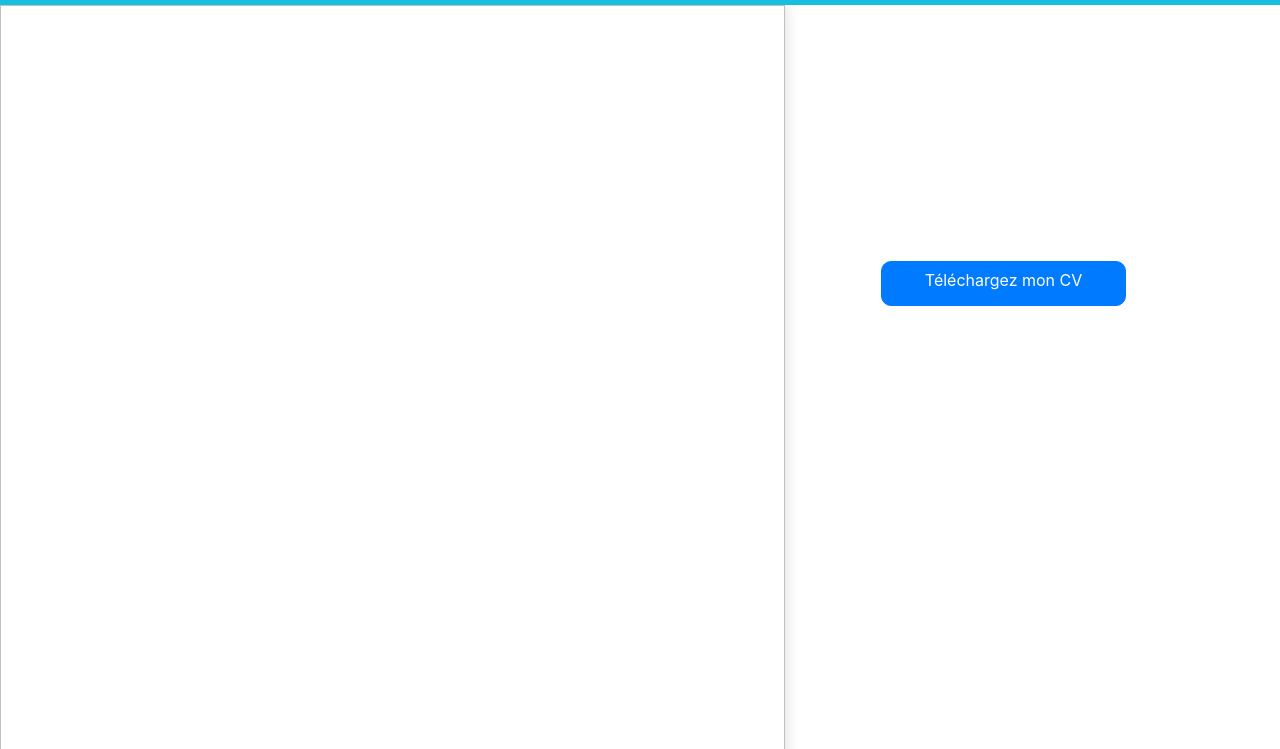
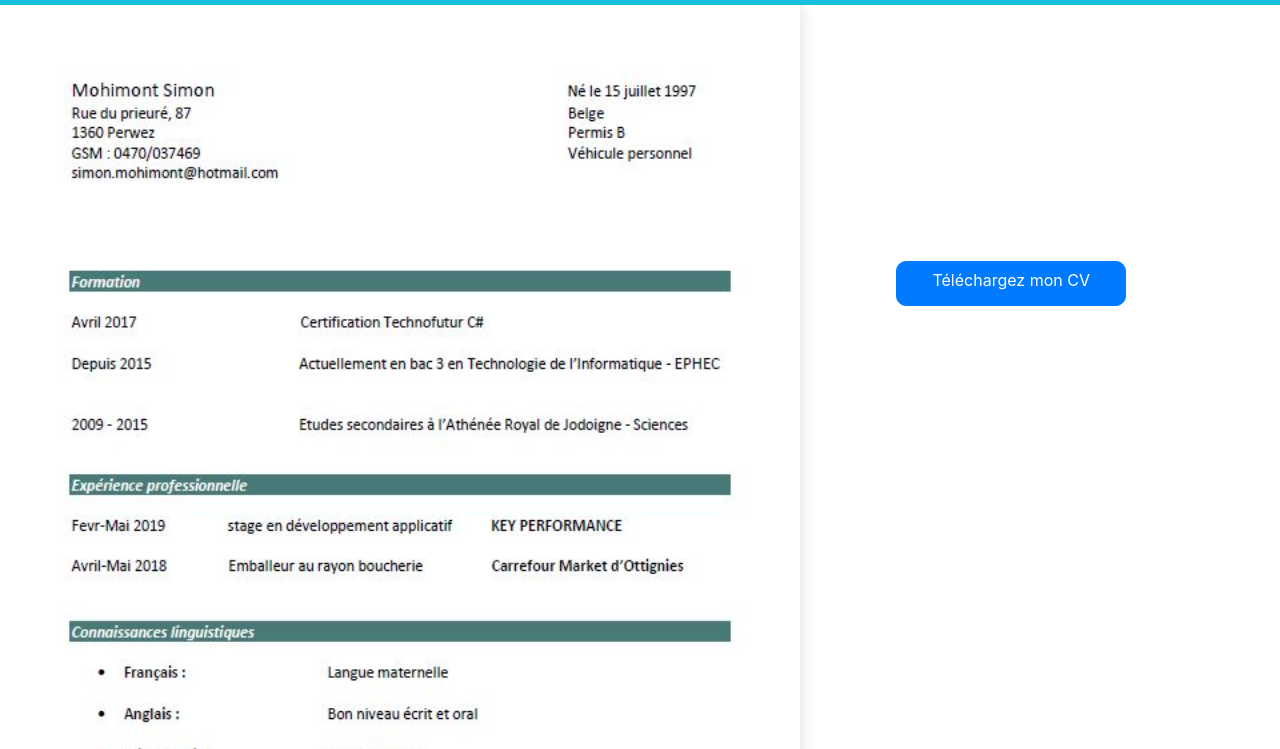
Before and after one commit to Sim5894/Portfolio, a website: page CV.html in a window 1280 px wide. Shown: the part 51-800 px from the top of the page. Drawn offline with Linux system fonts and the light colour scheme.

Commit message:
Update CV.html

```diff
--- a/CV.html
+++ b/CV.html
@@ -37,7 +37,7 @@
     </nav>
 
 	<div class="d-flex" >
-	  <img class="d-block mr-5 ml-auto" style="width:800px; height:1200px; box-shadow:0px 0px 15px rgba(20, 20, 20 ,.15);" href="img/cv.jpg">
+	  <img class="d-block mr-5 ml-auto" style="width:800px; height:1200px; box-shadow:0px 0px 15px rgba(20, 20, 20 ,.15);" src="img/cv.jpg">
 	    <a href="img/SimonMohimont_CV.pdf" target="_blank" download class="btn btn-primary ml-5 " style="width:250px; height:45px; margin-top:20%; margin-right:12%; border-radius:10px">
 	    <span class="text-center mt-5"> Téléchargez mon CV </span>
       </a>
```
